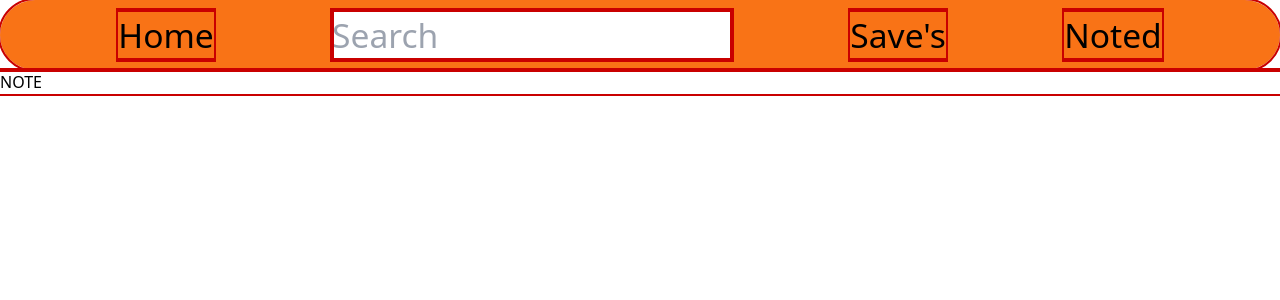
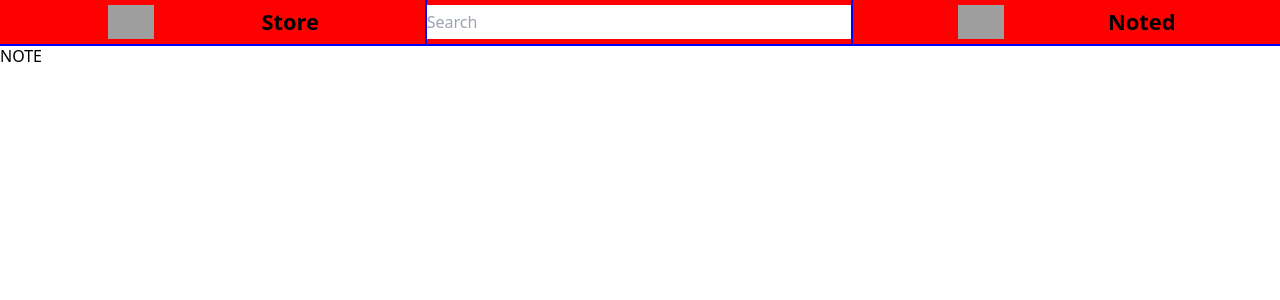
Before and after one commit to TheJatinVaghela/LolJaarStor, a React (Create React App) app: page /Noted in a window 1280 px wide. Shown: the top 300 px of the page. Built offline with nearby package versions, Linux system fonts and the light colour scheme; grey boxes are pictures that could not be loaded.

Commit message:
heavy chengies 2

```diff
--- a/src/App.js
+++ b/src/App.js
@@ -4,6 +4,7 @@ import MainNav from './componets/MainNav.js'
 import Save from './componets/Save.js'
 import Noted from './componets/Noted.js'
 import Weather from './componets/Weather.js'
+import User from './componets/User.js'
 import { BrowserRouter, Routes, Route } from "react-router-dom";
 import { useState } from 'react';
 
@@ -15,15 +16,14 @@ function App() {
   }
   return (
     <>
-    <BrowserRouter>
-     <Routes>
-
-       <Route path="/" element={ <MainNav Value={Value} setValue={setValue} ReGetValue={GetValue} /> } >
-         <Route index element={<Weather TakeValue={Value}/>} />
-           <Route path="Save" element={<Save/>} />
-           <Route path="Noted" element={<Noted/>} />
-      </Route>
-
+   <BrowserRouter>
+      <Routes>
+        <Route path="/" element={<MainNav Value={Value} setValue={setValue} ReGetValue={GetValue} />}>
+          <Route index element={<Weather TakeValue={Value}/>} />
+          <Route path="/User" element={<User />} />
+          <Route path="/Saved" element={<Save />} />
+          <Route path="/Noted" element={<Noted />} />
+        </Route>
       </Routes>
     </BrowserRouter>
     </>
--- a/src/componets/MainNav.js
+++ b/src/componets/MainNav.js
@@ -13,25 +13,53 @@ const MainNav = props => {
      //console.log(Search);
     props.ReGetValue(e.target.value)
   };
-
+  function L(e){
+    e.preventDefault()
+   console.log(e.nativeEvent.path[0].value);
+}
   return (
     <>
-      <nav className='Main-Nav top-0 sticky bg-orange-500 rounded-full'>
+      {/* <nav className='Main-Nav top-0 sticky bg-orange-500 rounded-full'>
           <ul>
             <li><Link className='li_Main' to="/">Home</Link></li>
             <li className='li_Search relative isolate'><input className='search' type="search" name="search" id="search" onChange={GetValue} value={Search} placeholder="Search" />
               <ul className='absolute'>
                  {/* <li>HI</li> */}
-              </ul>
+              {/* </ul>
             </li>
-            <li><Link className='li_Save' to="/Save">{Save}</Link></li>
+            <li><Link className='li_Save Nav_Cart_IMG_Contain' to="/Save"><img className='Nav_Cart_IMG' src="https://freepngimg.com/thumb/cart/2-2-cart-png-file.png" alt="" /></Link></li>
             <li><Link className='li_Noted' to="/Noted">{Noted}</Link></li>
           </ul>
       </nav>
-      <div>
+      <div> */}
         {/* <Weather/> */}
+      {/* </div> */}
+
+
+      <div className="Main_Nav">
+        <div className="MN_1_Div">
+         <Link to="/User">
+            <img
+            src="https://th.bing.com/th/id/R.17f2c2b13373bd4048fa4c080448ed25?rik=EMhK7I2caY2%2bAw&riu=http%3a%2f%2fwww.colegiodepadua.com.br%2fimg%2fuser.png&ehk=QKwFrUE%2fGegwZb1KOz9FS5U0rT4ZUGhr%2bMjaR2jdDeo%3d&risl=&pid=ImgRaw&r=0&sres=1&sresct=1"
+            alt=""
+              />
+          </Link>
+        <Link to="/"><h1>Store</h1></Link>
+        </div>
+        <div className="MN_2_Div">
+            <form className="MN_2_Div_Form" action="" onSubmit={(e)=> e.preventDefault()}>
+                <input type="search" name="" className="MN_2_search" onInput={L} placeholder="Search" />
+            </form>
+        </div>
+        <div className="MN_3_Div">
+           <Link to="/Saved"><img src="https://freepngimg.com/thumb/cart/2-2-cart-png-file.png" alt="" /></Link>
+           <Link to="/Noted"><h1>Noted</h1></Link>
+        </div>
       </div>
       <Outlet/>
+
+      {/* /////// */}
+
     </>
   )
 }
--- a/src/componets/Noted.js
+++ b/src/componets/Noted.js
@@ -43,7 +43,8 @@ const Noted = props => {
 
   let Noted_Get_Edit = (e)=>{
     Chj()
-    setChengingElm(prew => prew = e.nativeEvent.path[1].children[7])
+
+    setChengingElm(prew => prew = e.nativeEvent.path[1].children[8])
     GetEdit = e.nativeEvent.path[1].children[3].innerText;
     GetEdit_Id = e.nativeEvent.path[1].children[4].innerText;
    setOBJGetEdit((prew)=> prew = {GetEdit_Id, GetEdit})
@@ -74,7 +75,7 @@ const Noted = props => {
        Re_Saved_Noted_Get && Re_Saved_Noted_Get.map((e,index)=>{
           return(
             <div key={index} id={e.id}>
-               <span>{e.HH}</span> // <span>{e.NO}</span> // <span>{e.RE}</span> // <span>{e.note}</span>// <span>{e.id}</span>
+               <span>{e.HH}</span> // <span>{e.NO}</span> // <span>{e.RE}</span> // <span>{e.note}</span>// <span>{e.id}</span>// <span>{e.PR}</span>
                <button onClick={Noted_Get_Delete}>Delete</button>
                <button className='Edit' onClick={Noted_Get_Edit }>Edit</button>
                 <Write_Note Run_Show_Hide={Run_Show_Hide}  Func_Store_Edit={Store_Edit} ChangeElm = {ChengingElm}/>
--- a/src/componets/Save.js
+++ b/src/componets/Save.js
@@ -43,7 +43,7 @@ const Save = props => {
         Re_Saved_Get && Re_Saved_Get.map((e, index)=>{
          return (
         <div key={e.id} id={e.id}>
-            <span>{e.HH}</span> // <span>{e.NO}</span> // <span>{e.RE}</span> // <span>{e.id}</span>
+            <span>{e.HH}</span> // <span>{e.NO}</span> // <span>{e.RE}</span> // <span>{e.id}</span> // <span>{e.PR}</span>
            <button onClick={Saved_Get_Delete}>Delete</button>
         </div>)
         }
--- /dev/null
+++ b/src/componets/User.js
@@ -0,0 +1,14 @@
+import React from 'react'
+import PropTypes from 'prop-types'
+
+const User = props => {
+  return (
+    <>
+    <h1>User</h1>
+    </>
+  )
+}
+
+User.propTypes = {}
+
+export default User
--- a/src/componets/Write_Note.js
+++ b/src/componets/Write_Note.js
@@ -16,6 +16,7 @@ const Write_Note = (props) => {
   }
 
   function Noted_Show_Hide() {
+
     props.ChangeElm.classList.replace(WNDH, WNDS);
     WNDH_WNDS();
     Re_SunNum = 1;
--- a/src/index.css
+++ b/src/index.css
@@ -6,42 +6,22 @@
   box-sizing: border-box;
   margin: 0%;
   padding: 0%;
-  isolation: isolate;
-  outline: 2px solid rgb(201, 0, 0);
 
 }
-
+/* :root{
+  --font : Black;
+   --Font-Size : clamp(.3rem , .3rem + 1.3333vw , 5rem);
+   --IMG_Nav :  clamp(7% , 7% + 2vh , 15%);;
+ }
  .Main-Nav{
   isolation: isolate;
   width: 100%;
-  /* width: clamp(2rem, 2rem + 3.333vw, 8rem); */
-  height: clamp(2rem, 2rem + 3vw , 15rem);
-  /* height:; */
   display: flex;
   justify-content: center;
   flex-wrap: wrap;
 
  }
-/* .Main-Nav:hover , .Main-Nav:active{
-  width: 100%;
-  height: clamp(2rem, 2rem + 3vw , 15rem);
-  transition-duration: 150ms;
-}
-.Main-Nav::before{
- content:"Nav";
-font-size: clamp(1rem, 1rem + 2vw , 3.3rem);
-position:absolute;
-display: grid;
-align-items: center;
-margin: auto;
 
-
-}
-.Main-Nav:hover::before{
-  transition-duration: 150ms;
-
- display: none;
-} */
  ul{
   display: flex;
   flex-wrap: wrap;
@@ -62,12 +42,115 @@ li:hover , li:focus-within {
 .search{
   display: inline-block;
   width: 100%;
-  /* height: clamp(1rem , 1rem + 2vh , 3rem); */
+   height: clamp(1rem , 1rem + 2vh , 3rem);
 }
-
+*/
  .Write_Note_Div_Show{
   display: initial;
  }
  .Write_Note_Div_Hide{
  display: none;
  }
+ .Nav_Cart_IMG_Contain{
+   display: contents;
+ }
+.Nav_Cart_IMG{
+width: var(--IMG_Nav);
+}
+
+:root{
+  --font : Black;
+   --Font-Size : clamp(.3rem , .3rem + 1.3333vw , 5rem);
+   --Font-Size_AR_Grid: clamp(.1rem, .1rem + 2vw , 5.3rem);
+ }
+.Main_Nav{
+   position: sticky;
+   top: 0%;
+   display: flex;
+   flex-wrap: wrap;
+   justify-content: center;
+   align-content: stretch;
+   align-items: stretch;
+   outline: 2px solid Black;
+   width: 100%;
+   height: fit-content;
+   background-color: aqua;
+   flex-direction: row;
+   isolation: isolate;
+
+ }
+  .Main_Nav > * {
+    background-color: red;
+    outline: 2px solid Blue;
+    width: 33.33%;
+    height: auto;
+    display: flex;
+    flex-wrap: wrap;
+    isolation: isolate;
+    padding-block: .3rem;
+    align-items: center;
+    justify-content: space-evenly;
+    flex: 1 auto auto;
+  }
+  .MN_1_Div a{
+    display: contents;
+  }
+  .MN_1_Div > a > img{
+    width: clamp(7% , 7% + 2vh , 15%);
+
+  }
+  .MN_1_Div > a > h1{
+    color: var(--font);
+    display: inline-block;
+    font-weight: 600;
+    font-size: var(--Font-Size);
+  }
+  .MN_2_Div > form{
+    display: flex;
+    width: 100%;
+    height: 100%;
+    flex-direction: row;
+    align-items: center;
+  }
+  .MN_2_Div > form > input {
+     width: 100%;
+     height: 100%;
+  }
+  .MN_3_Div a{
+    display: contents;
+  }
+  .MN_3_Div > a > img{
+    width: clamp(7% , 7% + 2vh , 15%);
+  }
+  .MN_3_Div > a > h1{
+  color: var(--font);
+  display: inline-block;
+  font-weight: 600;
+  font-size: var(--Font-Size);
+  }
+
+
+
+.Ar_grid{
+  display: grid;
+  font-size: var(--Font-Size_AR_Grid);
+  font-weight: 700;
+  grid-template-columns: repeat(auto-fit,minmax(clamp(5rem, 7rem + 10.333vw, 1000rem), 1fr));
+  row-gap: .5rem;
+  column-gap: .5rem;
+  outline: 2px solid rgb(255, 252, 252);
+  background-color: rgb(172, 172, 172);
+
+}
+.Ar_grid > *{
+  outline: 2px solid rgb(255, 255, 255);
+}
+.Ar_grid > * > button{
+  background-color: #5f5e5e ;
+  color: white;
+  outline: 2px solid white;
+}
+.Ar_grid > * > h1 , span {
+  border-bottom: 2px solid white;
+
+}
```
Lines whose indentation alone changed are shown as unchanged.
